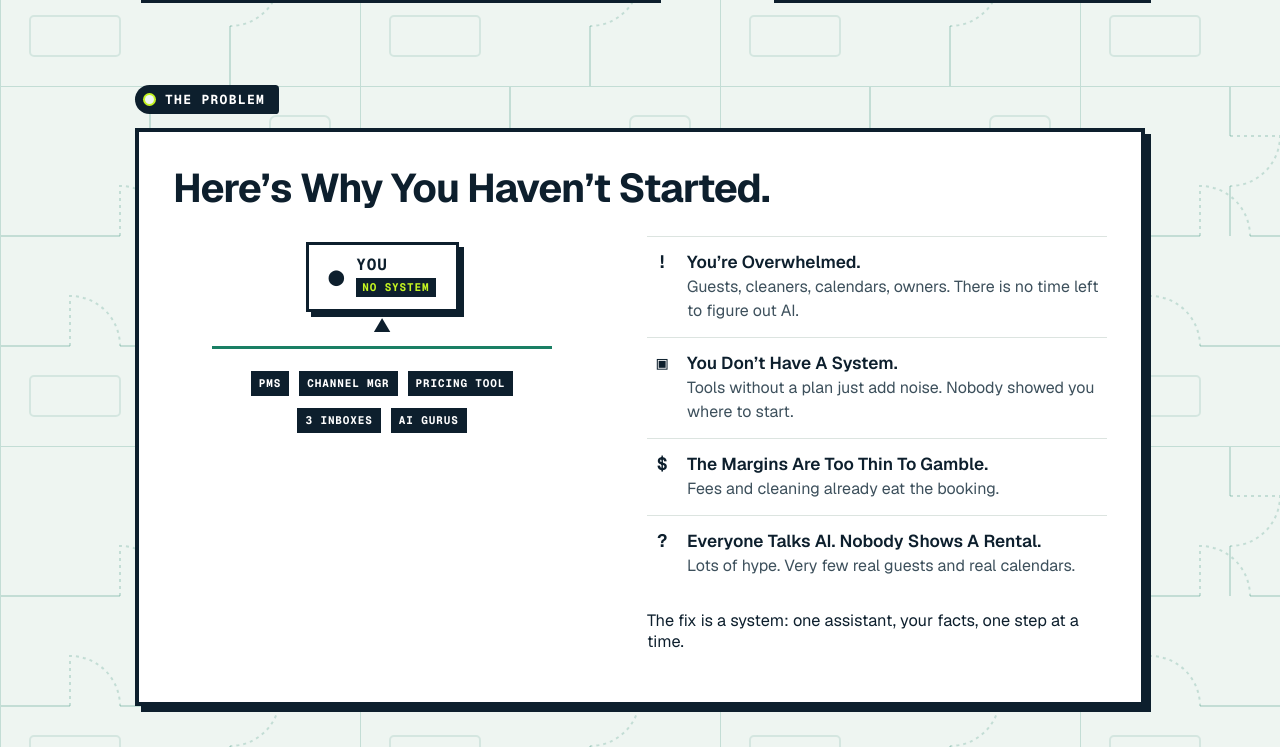
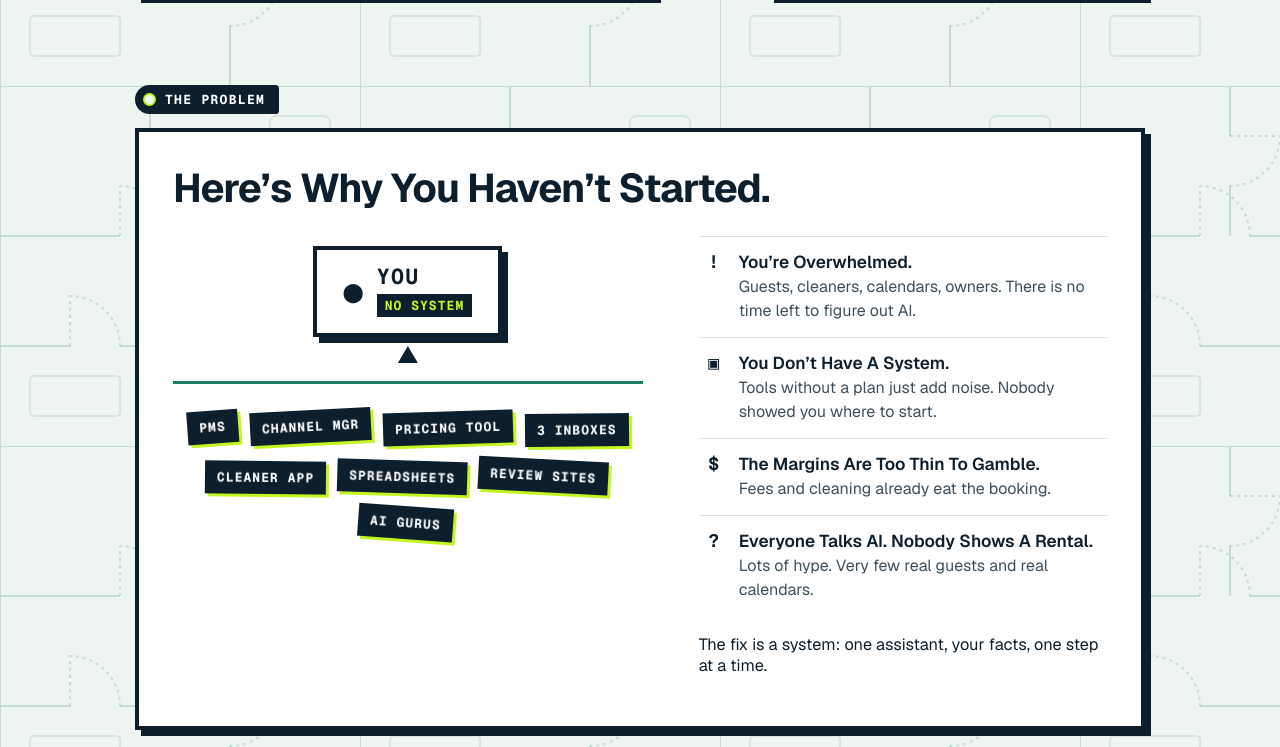
Before and after one commit to scottygeneral/strbooster-cohost, a plain HTML site: page index.html in a window 1280 px wide. Shown: the part 634-1381 px from the top of the page. Drawn offline with nearby package versions, Linux system fonts and the light colour scheme; a script that the page names is missing.

Commit message:
Bigger problem diagram with scroll motion; panels slide in as you scroll
Co-Authored-By: Claude Opus 5.5 <noreply@anthropic.com>
Claude-Session: https://claude.ai/code/session_01QmV3bxGQJUxZRuQfcEMthS

```diff
--- a/index.html
+++ b/index.html
@@ -26,6 +26,7 @@
 <link rel="stylesheet" href="/growth.css">
 <script src="/app.js" defer></script>
 <script src="/growth.js" defer></script>
+<script src="/motion.js" defer></script>
 <script>(function(w,d,s,l,i){w[l]=w[l]||[];w[l].push({'gtm.start':new Date().getTime(),event:'gtm.js'});var f=d.getElementsByTagName(s)[0],j=d.createElement(s),dl=l!='dataLayer'?'&l='+l:'';j.async=true;j.src='https://www.googletagmanager.com/gtm.js?id='+i+dl;f.parentNode.insertBefore(j,f);})(window,document,'script','dataLayer','GTM-55FK2NZ');</script>
 <script async src="https://www.googletagmanager.com/gtag/js?id=G-YQ9L9GHV31"></script>
 <script>window.dataLayer=window.dataLayer||[];function gtag(){dataLayer.push(arguments);}gtag('js',new Date());gtag('config','G-YQ9L9GHV31');</script>
@@ -64,9 +65,9 @@
 <div class="bx-card bx-panel">
 <h2 id="problem-title">Here’s Why You Haven’t Started.</h2>
 <div class="bx-split">
-<div class="bx-diagram" aria-hidden="true">
+<div class="bx-diagram" aria-hidden="true" data-reveal>
 <div class="bx-card bx-you"><span class="bx-ico">●</span><div><b>YOU</b><i>NO SYSTEM</i></div></div>
-<div class="bx-tree"><span>PMS</span><span>CHANNEL MGR</span><span>PRICING TOOL</span><span>3 INBOXES</span><span>AI GURUS</span></div>
+<div class="bx-tree"><span style="--i:0">PMS</span><span style="--i:1">CHANNEL MGR</span><span style="--i:2">PRICING TOOL</span><span style="--i:3">3 INBOXES</span><span style="--i:4">CLEANER APP</span><span style="--i:5">SPREADSHEETS</span><span style="--i:6">REVIEW SITES</span><span style="--i:7">AI GURUS</span></div>
 </div>
 <div>
 <ul class="bx-list">
--- /dev/null
+++ b/motion.js
@@ -0,0 +1,13 @@
+// Scroll motion: elements with data-reveal get .is-in when they enter the screen.
+// Without JS, or with reduced motion, everything simply shows.
+(function () {
+  var root = document.documentElement;
+  if (!('IntersectionObserver' in window) || window.matchMedia('(prefers-reduced-motion: reduce)').matches) return;
+  root.classList.add('has-motion');
+  var io = new IntersectionObserver(function (entries) {
+    entries.forEach(function (e) {
+      if (e.isIntersecting) { e.target.classList.add('is-in'); io.unobserve(e.target); }
+    });
+  }, { threshold: 0.18, rootMargin: '0px 0px -8% 0px' });
+  document.querySelectorAll('[data-reveal], .bx-section .bx-card.bx-panel, .bx-section .bx-tab, .bx-routes > a').forEach(function (el) { io.observe(el); });
+})();
--- a/simple.css
+++ b/simple.css
@@ -244,3 +244,37 @@ body {
 .bx-photo .bx-proof cite { font-style: normal; }
 .bx-photo figcaption .bx-who { font: 700 1.05rem/1.2 var(--sans); letter-spacing: -.01em; text-transform: none; color: #fff; }
 .bx-paths-one { grid-template-columns: minmax(0, 520px); }
+
+/* ===== Bigger problem diagram ===== */
+#problem .bx-split { grid-template-columns: 1.15fr 1fr; }
+.bx-diagram { padding: 10px 0 6px; }
+.bx-you { padding: 16px 26px; gap: 14px; box-shadow: 6px 6px 0 var(--ink); border-width: 4px; }
+.bx-you .bx-ico { font-size: 32px; }
+.bx-you b { font-size: 1.35rem; }
+.bx-you i { font-size: 13px; padding: 5px 8px; margin-top: 7px; }
+.bx-tree { max-width: 470px; gap: 14px 12px; margin-top: 44px; padding-top: 30px; }
+.bx-tree::before { top: -40px; font-size: 22px; }
+.bx-tree span { position: relative; font-size: 13px; padding: 10px 12px; box-shadow: 3px 3px 0 var(--lime); }
+
+/* ===== Scroll motion (only when motion.js runs) ===== */
+.has-motion .bx-section .bx-card.bx-panel, .has-motion .bx-section .bx-tab, .has-motion .bx-routes > a {
+  opacity: 0; transform: translateY(28px); transition: opacity .6s ease, transform .6s cubic-bezier(.2,.8,.2,1);
+}
+.has-motion .bx-routes > a:nth-child(2) { transition-delay: .08s; }
+.has-motion .bx-routes > a:nth-child(3) { transition-delay: .16s; }
+.has-motion .is-in.bx-panel, .has-motion .is-in.bx-tab, .has-motion .bx-routes > a.is-in { opacity: 1; transform: none; }
+.has-motion .bx-diagram .bx-you { opacity: 0; transform: translateY(-30px) scale(.9); transition: opacity .5s ease .15s, transform .6s cubic-bezier(.3,1.5,.5,1) .15s; }
+.has-motion .bx-diagram .bx-tree { border-top-color: transparent; }
+.has-motion .bx-diagram .bx-tree::after { content: ""; position: absolute; top: -3px; left: 0; right: 0; height: 3px; background: var(--brand); transform: scaleX(0); transition: transform .7s ease .55s; }
+.has-motion .bx-diagram .bx-tree::before { opacity: 0; transition: opacity .3s ease .5s; }
+.has-motion .bx-diagram .bx-tree span { opacity: 0; transform: translateY(26px) scale(.6) rotate(calc((var(--i) - 3.5) * 4deg)); transition: opacity .35s ease, transform .55s cubic-bezier(.3,1.6,.5,1); transition-delay: calc(.9s + var(--i) * .09s); }
+.has-motion .bx-diagram.is-in .bx-you { opacity: 1; transform: none; }
+.has-motion .bx-diagram.is-in .bx-tree::after { transform: scaleX(1); }
+.has-motion .bx-diagram.is-in .bx-tree::before { opacity: 1; }
+.has-motion .bx-diagram.is-in .bx-tree span { opacity: 1; transform: rotate(calc((var(--i) - 3.5) * 1.2deg)); animation: bx-jitter 3.2s ease-in-out infinite; animation-delay: calc(2s + var(--i) * .27s); }
+.has-motion .bx-diagram.is-in .bx-you i { animation: bx-blink 1s steps(2, start) 3 2s; }
+@keyframes bx-jitter { 0%, 100% { translate: 0 0; } 25% { translate: 0 -4px; } 50% { translate: 2px 1px; } 75% { translate: -2px -2px; } }
+@keyframes bx-blink { to { visibility: hidden; } }
+@media (prefers-reduced-motion: reduce) { .bx-tree span, .bx-you i { animation: none !important; } }
+@media (max-width: 640px) { .bx-tree span { font-size: 11px; padding: 8px 9px; } .bx-you b { font-size: 1.1rem; } }
+.has-motion .bx-section .bx-card.bx-panel.is-in, .has-motion .bx-section .bx-tab.is-in { opacity: 1; transform: none; }
```
Also changed, not shown: playbook.html (+2 -0 lines), templates/home.html (+3 -2 lines), 1 other file.
